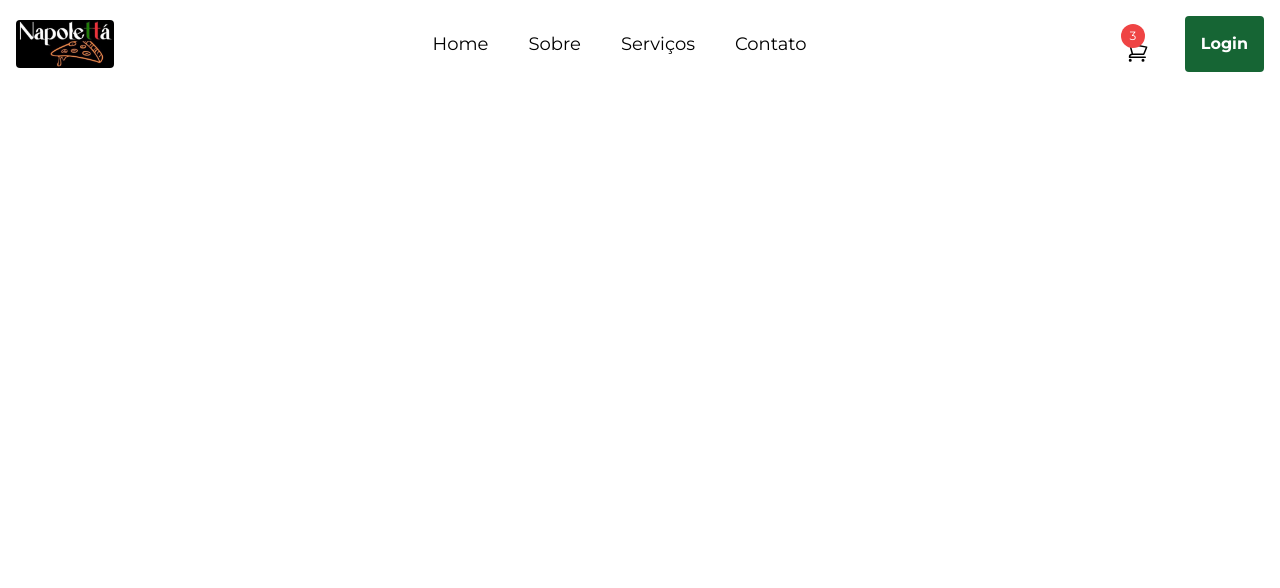
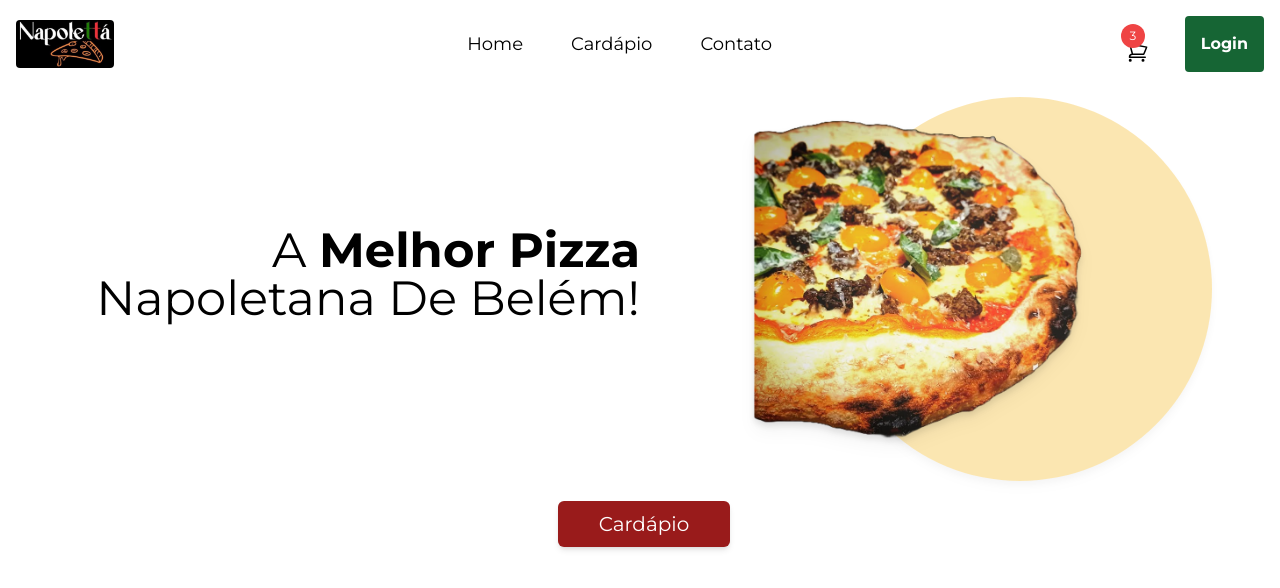
Before and after one commit to RafaelFerreira18/angular-ecommerce-pizza, an Angular app: page / in a window 1280 px wide. Shown: the top 588 px of the page. Built offline with nearby package versions, Linux system fonts and the light colour scheme.

Commit message:
feat: adding home page

```diff
--- a/src/app/app.component.html
+++ b/src/app/app.component.html
@@ -1,3 +1,4 @@
 <div class="main-container">
   <app-header></app-header>
+  <app-home></app-home>
 </div>
--- a/src/app/app.component.ts
+++ b/src/app/app.component.ts
@@ -1,10 +1,11 @@
 import { Component } from '@angular/core';
 import { HeaderComponent } from "./components/header/header.component";
+import { HomeComponent } from "./components/home/home.component";
 
 @Component({
   selector: 'app-root',
   standalone: true,
-  imports: [HeaderComponent],
+  imports: [HeaderComponent, HomeComponent],
   templateUrl: './app.component.html',
   styleUrl: './app.component.css'
 })
--- a/src/app/components/header/header.component.html
+++ b/src/app/components/header/header.component.html
@@ -1,13 +1,12 @@
-<header class="bg-white-900 text-black p-4 flex items-center justify-between">
+<header class="bg-white text-black p-4 flex items-center justify-between">
     <div class="flex items-center">
         <img src="images/napolettáImg.png" alt="Logo da Empresa" class="h-12 mr-4 rounded">
     </div>
 
     <nav class="flex-1">
-        <ul class="flex justify-center space-x-10">
+        <ul class="flex justify-center space-x-12">
             <li><a href="#home" class="text-lg hover:text-green-800">Home</a></li>
-            <li><a href="#about" class="text-lg hover:text-green-800">Sobre</a></li>
-            <li><a href="#services" class="text-lg hover:text-green-800">Serviços</a></li>
+            <li><a href="#services" class="text-lg hover:text-green-800">Cardápio</a></li>
             <li><a href="#contact" class="text-lg hover:text-green-800">Contato</a></li>
         </ul>
     </nav>
--- /dev/null
+++ b/src/app/components/home/home.component.css
@@ -0,0 +1,18 @@
+.clip-wave {
+    clip-path: ellipse(60% 40% at 50% 50%);
+}
+
+@keyframes slideIn {
+    from {
+      transform: translateX(-100%);
+      opacity: 0;
+    }
+    to {
+      transform: translateX(0);
+      opacity: 1;
+    }
+  }
+
+  .animate-slide-in {
+    animation: slideIn 800ms ease-out forwards;
+  }
--- /dev/null
+++ b/src/app/components/home/home.component.html
@@ -0,0 +1,12 @@
+<div class="home-container flex flex-col items-center justify-center">
+    <div class="p-5 grid grid-cols-2 justify-center items-center space-x-3">
+        <div class="text-5xl text-end animate-slide-in">A <strong>Melhor Pizza</strong> Napoletana De Belém!</div>
+        <div class="relative flex justify-center items-center">
+            <div class="absolute bg-beige w-96 h-96 rounded-full -bottom-10 right-12 -z-10 opacity-30 drop-shadow-lg">
+            </div>
+            <img src="images/bgPizza.png" class="w-4/6 rounded-lg drop-shadow-lg transition duration-300" alt="">
+        </div>
+    </div>
+    <button
+        class="mt-10 rounded-md bg-red-800 py-2 p-10 border border-transparent text-center text-xl text-white transition-all shadow-md hover:shadow-lg  focus:shadow-none hover:bg-red-700 active:shadow-none disabled:pointer-events-none disabled:opacity-50 disabled:shadow-none ml-2">Cardápio</button>
+</div>
--- a/tailwind.config.js
+++ b/tailwind.config.js
@@ -4,7 +4,11 @@ module.exports = {
     "./src/**/*.{html,ts}"
   ],
   theme: {
-    extend: {},
+    extend: {
+      colors: {
+        beige: '#f5af00',
+      }
+    },
   },
   plugins: [],
 }
```
Also changed, not shown: src/app/components/home/home.component.ts (added, +12 -0 lines), public/images/bgPizza.png, 1 other file (tests, documents, lock files or other folders).
